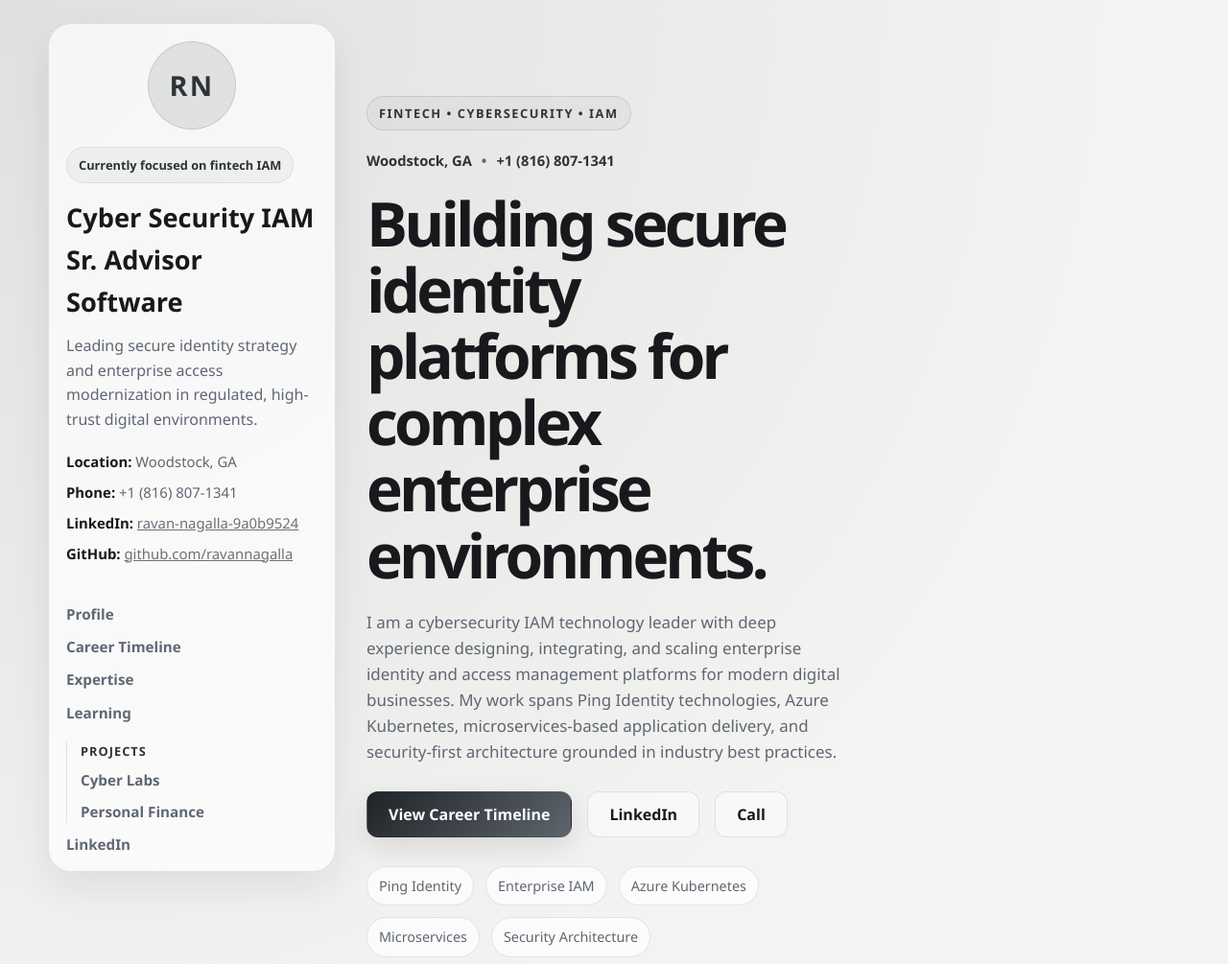
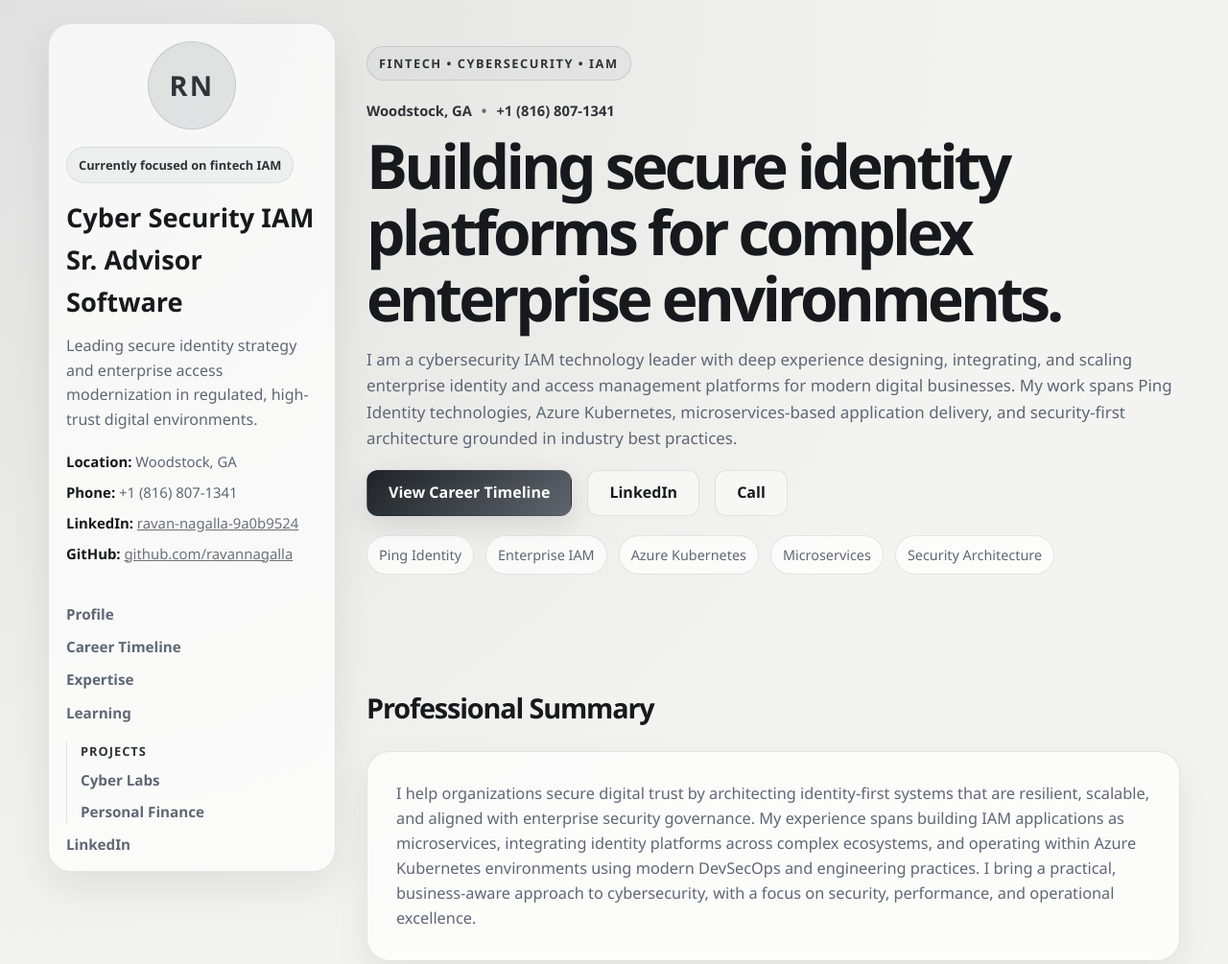
Before and after one commit to ravannagalla/ravannagalla.github.io, a plain HTML site: page index.html in a window 1280 px wide. Shown: the top 1005 px of the page at 96% size. Drawn offline with Linux system fonts and the light colour scheme.

Commit message:
update coloum styling

```diff
--- a/styles.css
+++ b/styles.css
@@ -154,15 +154,14 @@ img {
 }
 
 .hero {
-  padding: 4px 0 12px;
+  padding: 0;
 }
 
 .hero-content {
-  display: grid;
-  grid-template-columns: 1.5fr 0.9fr;
-  gap: 32px;
-  align-items: center;
-  padding: 72px 0 16px;
+  display: block;
+  width: 100%;
+  max-width: 980px;
+  padding: 24px 0 8px;
 }
 
 .eyebrow {
@@ -191,7 +190,7 @@ h1 {
   flex-wrap: wrap;
   align-items: center;
   gap: 10px;
-  margin-bottom: 18px;
+  margin-bottom: 10px;
   font-size: 0.92rem;
   font-weight: 600;
   color: var(--primary-strong);
@@ -202,8 +201,8 @@ h1 {
 }
 
 .lead {
-  max-width: 680px;
-  margin: 22px 0 0;
+  max-width: 100%;
+  margin: 16px 0 0;
   font-size: 1.06rem;
   color: var(--muted);
 }
@@ -212,7 +211,7 @@ h1 {
   display: flex;
   flex-wrap: wrap;
   gap: 16px;
-  margin-top: 28px;
+  margin-top: 20px;
 }
 
 .button {
@@ -248,7 +247,7 @@ h1 {
   display: flex;
   flex-wrap: wrap;
   gap: 12px;
-  margin: 30px 0 0;
+  margin: 20px 0 0;
   padding: 0;
   list-style: none;
 }
```
